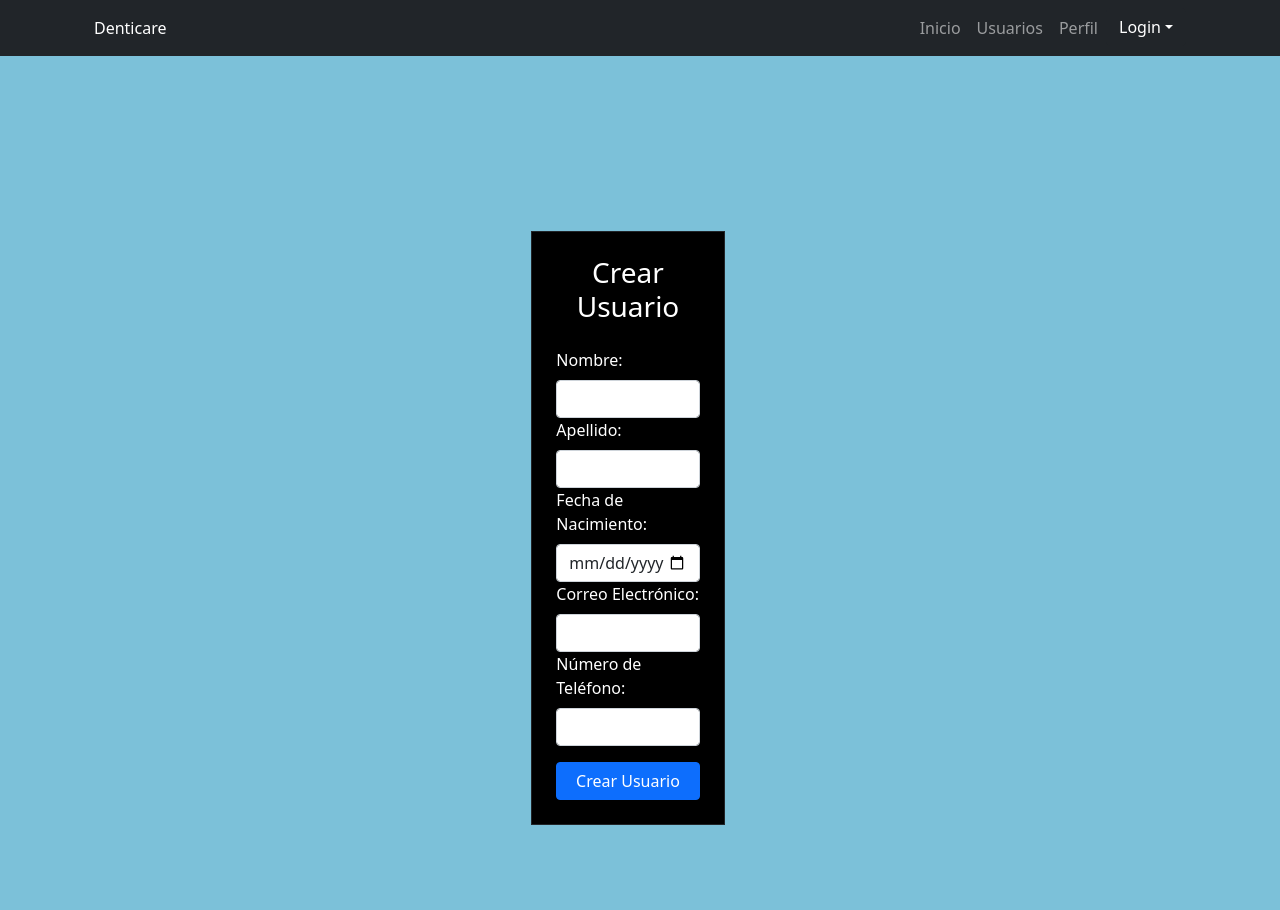
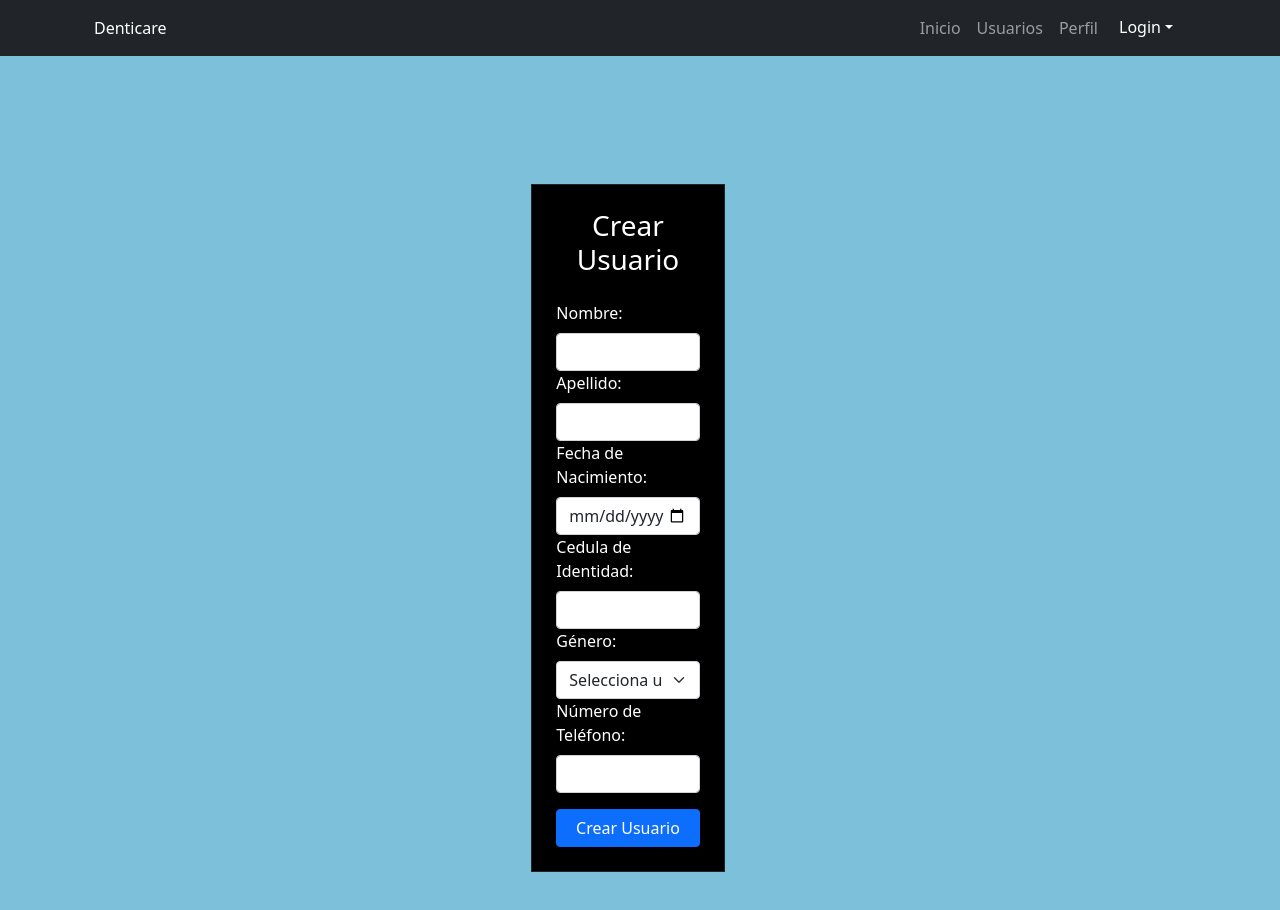
Before and after one commit to leoxnet1410/denticare-frontend, a React (Vite) app: page /crear_usuario in a window 1280 px wide. Shown: the top 910 px of the page. Built offline with nearby package versions, Linux system fonts and the light colour scheme.

Commit message:
practicas del api

```diff
--- a/package.json
+++ b/package.json
@@ -10,6 +10,7 @@
     "preview": "vite preview"
   },
   "dependencies": {
+    "axios": "^1.5.0",
     "react": "^18.2.0",
     "react-bootstrap": "^2.8.0",
     "react-dom": "^18.2.0",
--- a/src/App.jsx
+++ b/src/App.jsx
@@ -1,10 +1,10 @@
  import './App.css'
 import { BrowserRouter, Routes, Route } from "react-router-dom";
 import { LoginForm } from "./Forms/Login";
-import { Crear_usuario } from "./Forms/Crear_usuario";
+import { CrearUsuario } from "./Forms/Crear_usuario";
 import { Container, Row, Col } from "react-bootstrap";
 import { Welcome } from "./Pages/Welcome";
-import { Barra_navegacion } from "./Pages/Barra_navegacion";
+import { BarraNavegacion } from "./Pages/BarraNavegacion";
 import { Table_pacientes } from "./table/Table_pacientes";
 import { Table_usuarios } from "./table/table_usuarios";
 import Perfil from "./Perfil/Perfil";
@@ -18,7 +18,7 @@ function App() {
       <Container fluid className="main">
         <Row>
           <Col xs={12} className="px-0">
-              <Barra_navegacion />
+              <BarraNavegacion />
           </Col>
         </Row>
         <Row className='p-5'>
@@ -28,7 +28,7 @@ function App() {
           <Route path="/table_usuarios" element={<Table_usuarios />} />
           <Route path="/login" element={<LoginForm />} />
           <Route path="/table_pacientes" element={<Table_pacientes />} />
-          <Route path="/crear_usuario" element={<Crear_usuario />} />
+          <Route path="/crear_usuario" element={<CrearUsuario />} />
           <Route path="/perfil" element={<Perfil />} />
           <Route path="/diagrama" element={<Diagrama />} />
 
--- a/src/Forms/Crear_usuario.jsx
+++ b/src/Forms/Crear_usuario.jsx
@@ -1,7 +1,19 @@
-import React from 'react';
+import React, { useState } from 'react';
 import { Form, Button, Col, Row } from 'react-bootstrap';
+import { apiClient } from '../api/apiClient';
 
-export const Crear_usuario = () => {
+
+
+export const CrearUsuario = () => {
+  const crearPaciente=()=>{
+    apiClient.patients.create
+  }
+  const [first_name,setFirstName]=useState("")
+  const [last_name,setLastName]=useState("")
+  const [birth_date,setBirthDate]=useState("")
+  const [phone,setPhone]=useState("")
+  const [gender,setGender]=useState("")
+  const [ci,setCi]=useState("")
   return (
     <Row className="justify-content-center align-items-center min-vh-100">
       <Col xs={6} sm={4} md={2} className="mt-5 border border-dark p-4" style={{ backgroundColor: 'black' }}>
@@ -9,25 +21,35 @@ export const Crear_usuario = () => {
         <Form>
           <Form.Group>
             <Form.Label className="text-white">Nombre:</Form.Label>
-            <Form.Control type="text" id="nombre" name="nombre" required />
+            <Form.Control type="text" id="nombre" value={first_name} onChange={(ev) => setFirstName(ev.target.value)} required />
           </Form.Group>
           <Form.Group>
             <Form.Label className="text-white">Apellido:</Form.Label>
-            <Form.Control type="text" id="apellido" name="apellido" required />
+            <Form.Control type="text" id="apellido"value={last_name} onChange={(ev) => setLastName(ev.target.value)} required />
           </Form.Group>
           <Form.Group>
             <Form.Label className="text-white">Fecha de Nacimiento:</Form.Label>
-            <Form.Control type="date" id="fechaNacimiento" name="fechaNacimiento" required />
+            <Form.Control type="date" id="fechaNacimiento"value={birth_date} onChange={(ev) =>setBirthDate(ev.target.value)} required />
+          </Form.Group>
+
+          <Form.Group>
+            <Form.Label className="text-white">Cedula de Identidad:</Form.Label>
+            <Form.Control type="text" id="cedula"value={ci} onChange={(ev) =>setCi(ev.target.value)}  required />
           </Form.Group>
           <Form.Group>
-            <Form.Label className="text-white">Correo Electrónico:</Form.Label>
-            <Form.Control type="email" id="correo" name="correo" required />
-          </Form.Group>
+             <Form.Label className="text-white">Género:</Form.Label>
+                 <Form.Select value={gender} onChange={(ev) => setGender(ev.target.value)} required>
+                    <option value="">Selecciona un género</option>
+                 <option value="masculino">Masculino</option>
+                 <option value="femenino">Femenino</option>
+                      <option value="otro">Otro</option>
+                     </Form.Select>
+                     </Form.Group>
           <Form.Group>
             <Form.Label className="text-white">Número de Teléfono:</Form.Label>
-            <Form.Control type="tel" id="telefono" name="telefono" required />
+            <Form.Control type="tel" id="telefono" value={phone} onChange={(ev) => setPhone(ev.target.value)}  required />
           </Form.Group>
-          <Button variant="primary" type="submit" className="w-100 mt-3">
+          <Button  variant="primary" type="submit" className="w-100 mt-3">
             Crear Usuario
           </Button>
         </Form>
--- a/src/Pages/Barra_navegacion.jsx
+++ b/src/Pages/BarraNavegacion.jsx
@@ -7,7 +7,7 @@ const linkStyle = {
   color: 'white'
 };
 
-export const Barra_navegacion = () => {
+export const BarraNavegacion = () => {
   return (
     <nav className="navbar navbar-expand-lg navbar-dark bg-dark">
       <div className="container">
--- /dev/null
+++ b/src/api/apiClient.js
@@ -0,0 +1,10 @@
+import axios from "axios"
+const url="http://localhost:3200"
+export const apiClient={
+    patients:{
+        create: async ()=>{
+             const respuesta = await axios.post(url+"/patients")
+             return respuesta.data
+        }
+    }
+}
```
Also changed, not shown: 1 other file (tests, documents, lock files or other folders).
